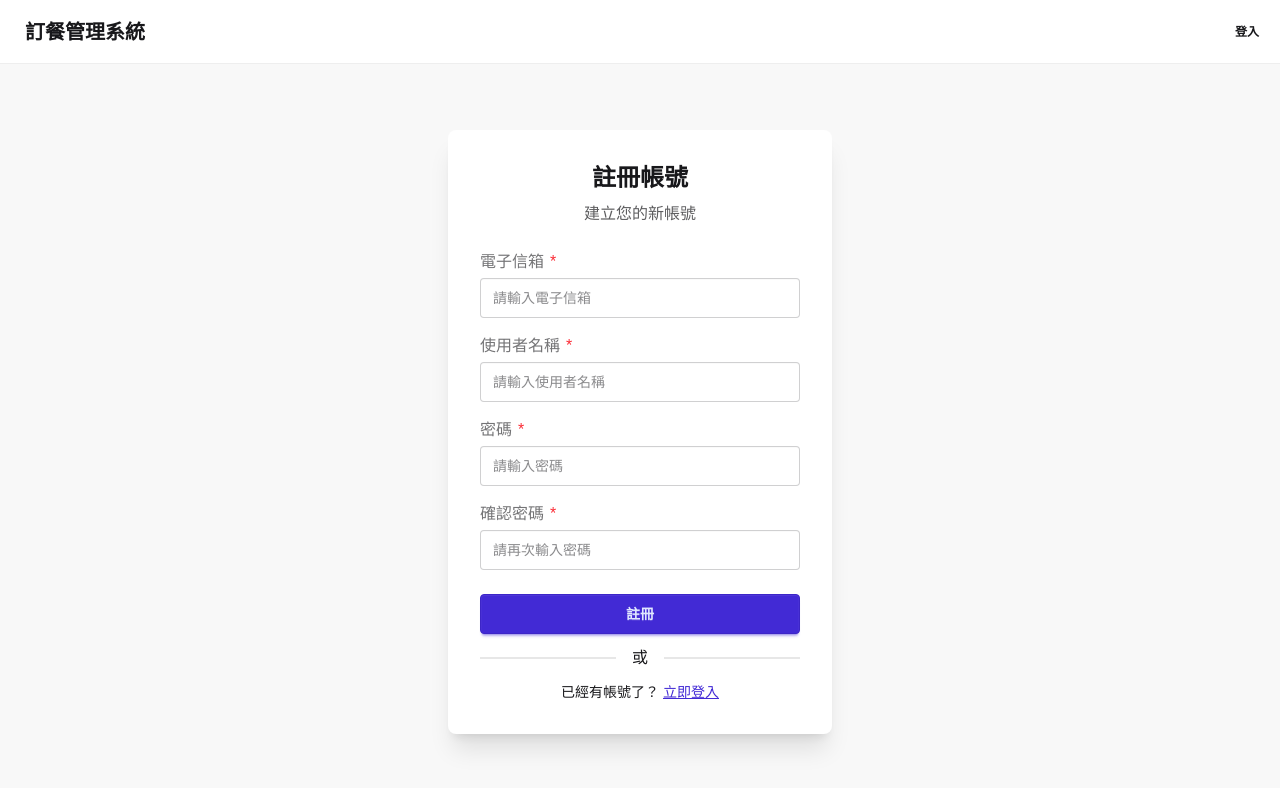
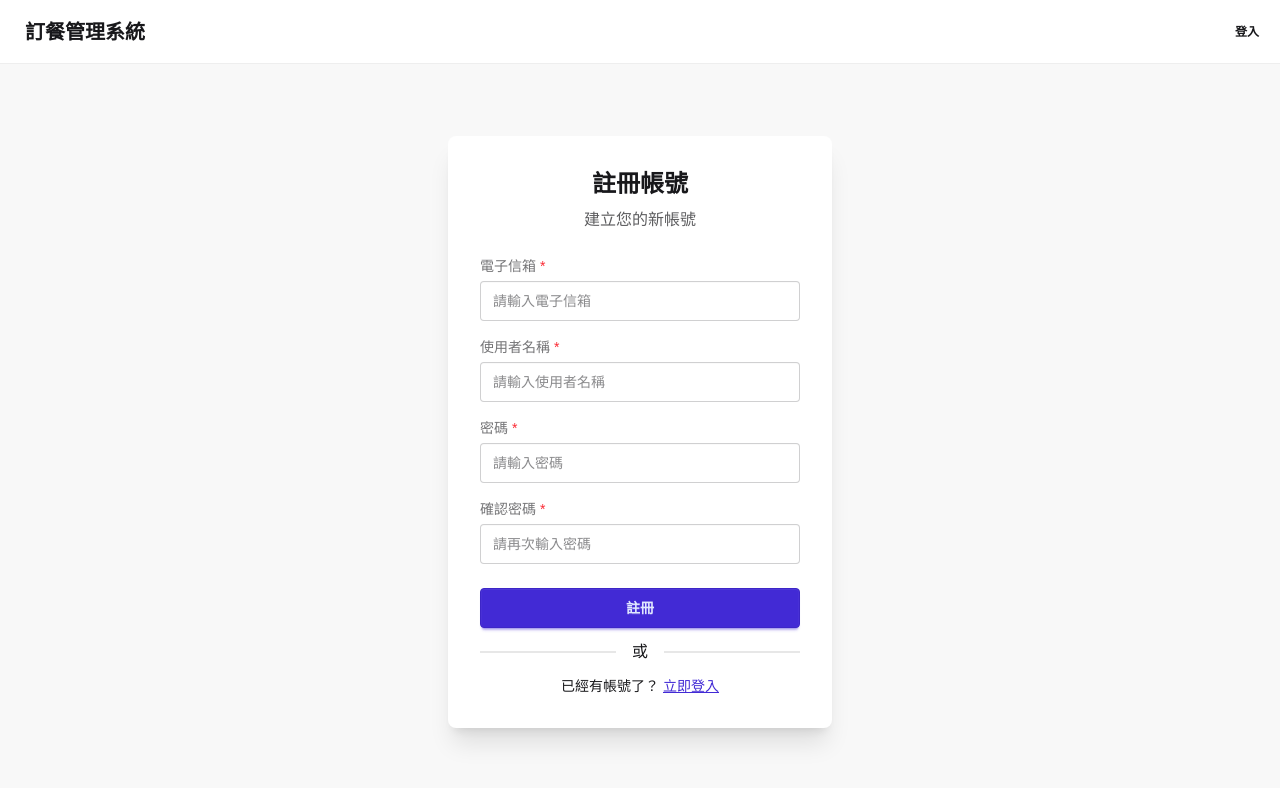
Before and after one commit to FeatherArce/dietician-app, a Next.js app: page /auth/register in a window 1280 px wide. Shown: the top 788 px of the page. Built offline with nearby package versions, Linux system fonts and the light colour scheme.

Commit message:
feat: 更新 FormItem 組件，調整標籤樣式以符合新樣式規範

```diff
--- a/src/components/form2/Form2.css
+++ b/src/components/form2/Form2.css
@@ -1,7 +1,7 @@
 /* Form2 組件的基礎樣式 */
 
 :root {
-  --border-b3 : #cccccc;
+  --border-b3: #cccccc;
 }
 
 .form2 {
@@ -17,6 +17,10 @@
   font-size: 0.875rem;
   font-weight: 500;
   margin-bottom: 0.25rem;
+}
+
+.form-item-label-text {
+  color: color-mix(in oklab, currentcolor 60%, transparent)
 }
 
 .form-item-required {
--- a/src/components/form2/FormItem.tsx
+++ b/src/components/form2/FormItem.tsx
@@ -236,8 +236,8 @@ export default function FormItem({
             )}
         >
             {label && (
-                <label className="label">
-                    <span className="label-text">{label}</span>
+                <label className="form-item-label">
+                    <span className="form-item-label-text">{label}</span>
                     {isRequired && <span className="text-red-500"> *</span>}
                 </label>
             )}
```
